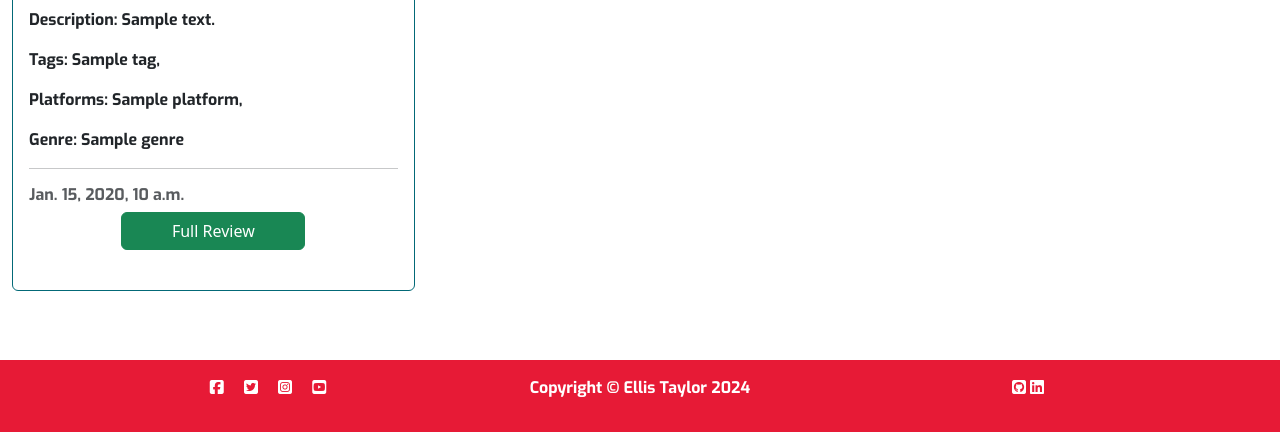
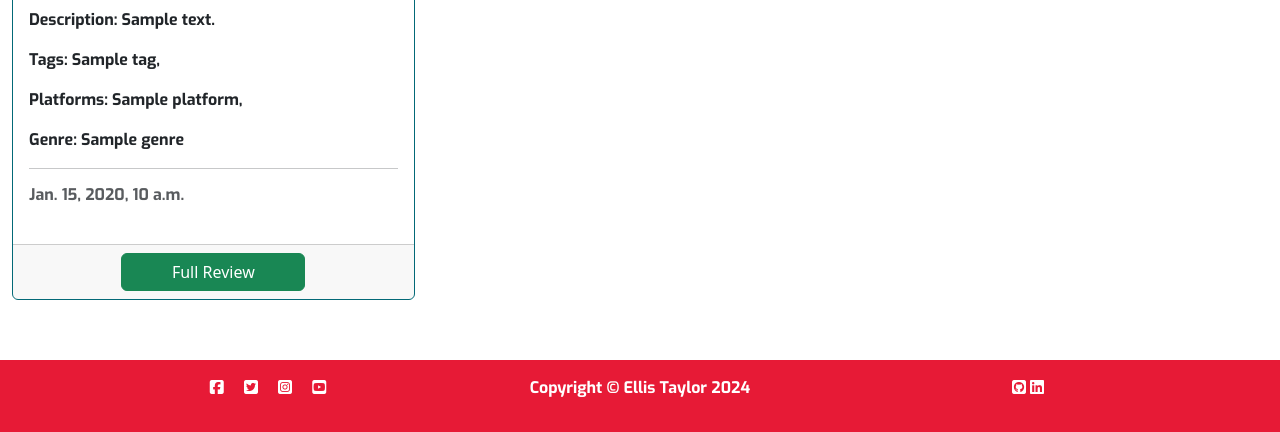
Before and after one commit to Quaim/Capstone_Django_Project, a Django app: page /all-reviews/ in a window 1280 px wide. Shown: the part 368-800 px from the top of the page. Run offline with Django 4.2, Linux system fonts and the light colour scheme; tables that the repository leaves empty hold one stand-in row (values such as "Sample post"); some libraries are stand-ins or nearby versions.

Commit message:
Fix buttons on review cards so buttons always at the foot of the card regardless of the size of the rest of the content in the card

```diff
--- a/reviews/templates/reviews/all_reviews.html
+++ b/reviews/templates/reviews/all_reviews.html
@@ -56,9 +56,10 @@
                             <hr>
                             <p class="card-text text-muted h6">{{ review.created_on}}
                             </p>
-                            <div class="text-center"><a href="{% url 'review-detail' review.pk %}"
-                                    class="btn btn-success w-50">Full Review</a>
-                            </div>
+                        </div>
+                        <!-- Section containing relevant button to access the full review on the review_detail page for this review -->
+                        <div class="text-center card-footer"><a href="{% url 'review-detail' review.pk %}"
+                                class="btn btn-success w-50">Full Review</a>
                         </div>
                     </div>
                 </div>
--- a/reviews/templates/reviews/pending_reviews.html
+++ b/reviews/templates/reviews/pending_reviews.html
@@ -54,19 +54,18 @@
                             <p>Genre: {{ review.genre }}</p>
                             <hr>
                             <p class="card-text text-muted h6">{{ review.created_on}}</p>
+                        </div>
                          <!-- Section containing relevant buttons for the Full Review, Approval and Deletion, this page is only accessible by superusers -->
-                            <div class="text-center"><a href="{% url 'review-detail' review.pk %}"
+                         <div class="text-center card-footer"><a href="{% url 'review-detail' review.pk %}"
                             class="btn btn-success w-50 my-2">Full Review</a>
                         <form method="POST" action="{% url 'review-approval' review.pk %}">
                             {% csrf_token %}
                             <button class="btn bg-green1 text-white w-50 my-2" type="submit" name="action"
                                 value="approve">Approve</button>
                         </form>
-
                         <a href="#" class="btn btn-danger w-50 my-2" data-bs-toggle="modal"
                             data-bs-target="#delete-review-{{ review.id }}">Delete
                         </a>
-                            </div>
                     </div>
                     </div>
                 </div>
```
Also changed, not shown: reviews/templates/reviews/approved_reviews.html (+4 -4 lines), reviews/templates/reviews/search_result.html (+7 -5 lines), reviews/templates/reviews/unapproved_reviews.html (+4 -4 lines). Lines whose indentation alone changed are shown as unchanged.
